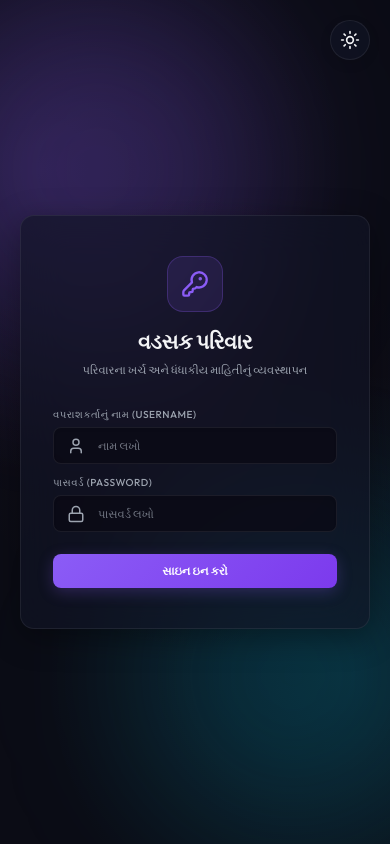
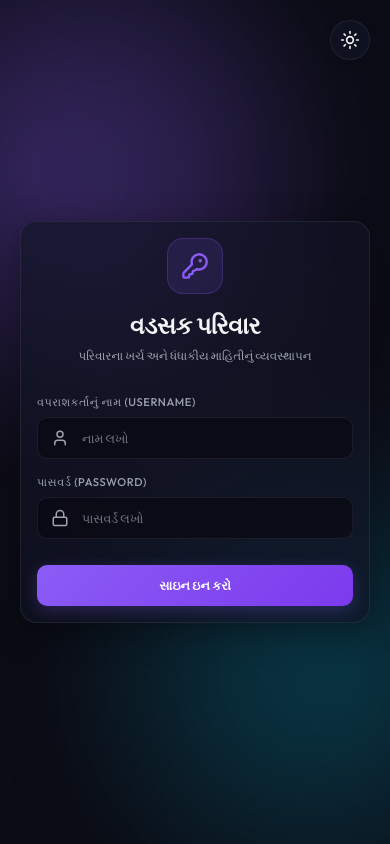
Before and after one commit to keyurvadsak/family-cost-and-effenciency-management, a React (Vite) app in the folder frontend/: page /login in a window 390 px wide. Built offline with nearby package versions, Linux system fonts and the light colour scheme; no server answers.

Commit message:
Comprehensive mobile UI optimizations for spacing, typography, and touch targets

```diff
--- a/frontend/src/index.css
+++ b/frontend/src/index.css
@@ -504,55 +504,71 @@ h1, h2, h3, h4, h5 {
 /* Responsive adjustments for mobile screens */
 @media (max-width: 768px) {
   :root {
-    --radius-sm: 6px;
-    --radius-md: 8px;
-    --radius-lg: 14px;
+    --radius-sm: 8px;
+    --radius-md: 10px;
+    --radius-lg: 16px;
   }
 
   html {
-    font-size: 13.5px; /* Scales down rem-based values globally */
+    font-size: 14px; /* Scales down rem-based values optimally for reading */
   }
 
   body {
-    font-size: 0.85rem;
+    font-size: 0.9rem;
   }
 
   /* Headings size scaling */
-  h1 { font-size: 1.55rem !important; }
-  h2 { font-size: 1.25rem !important; }
-  h3 { font-size: 1.05rem !important; }
-  h4 { font-size: 0.95rem !important; }
+  h1 { font-size: 1.7rem !important; }
+  h2 { font-size: 1.4rem !important; }
+  h3 { font-size: 1.15rem !important; }
+  h4 { font-size: 1rem !important; }
 
-  /* Forms & Buttons */
+  /* Forms & Buttons - optimized for touch */
   .form-group {
-    margin-bottom: 12px;
-    gap: 6px;
+    margin-bottom: 16px;
+    gap: 8px;
   }
   .form-label {
-    font-size: 0.75rem !important;
+    font-size: 0.8rem !important;
   }
   .input-field {
-    padding: 10px 12px !important;
-    font-size: 0.85rem !important;
+    padding: 12px 14px !important;
+    font-size: 0.9rem !important;
     border-radius: var(--radius-md) !important;
   }
   .input-with-icon {
     padding-left: 44px !important;
   }
   .btn {
-    padding: 10px 16px !important;
-    font-size: 0.85rem !important;
+    padding: 12px 18px !important;
+    font-size: 0.9rem !important;
     border-radius: var(--radius-md) !important;
   }
 
   /* Table padding optimizations */
   table th {
-    padding: 8px 10px !important;
-    font-size: 0.75rem !important;
+    padding: 10px 12px !important;
+    font-size: 0.8rem !important;
   }
   table td {
-    padding: 10px !important;
-    font-size: 0.8rem !important;
+    padding: 12px !important;
+    font-size: 0.85rem !important;
+  }
+
+  /* Portal & Grid spacing for mobile */
+  .portal-grid {
+    gap: 16px;
+    margin: 20px auto;
+  }
+  .portal-choice-card {
+    padding: 24px 20px;
+  }
+  .selection-avatar-card {
+    min-height: 160px;
+    padding: 20px;
+  }
+  .glass-card {
+    padding: 16px !important; /* Enforce smaller padding on mobile cards */
   }
 }
 
```
